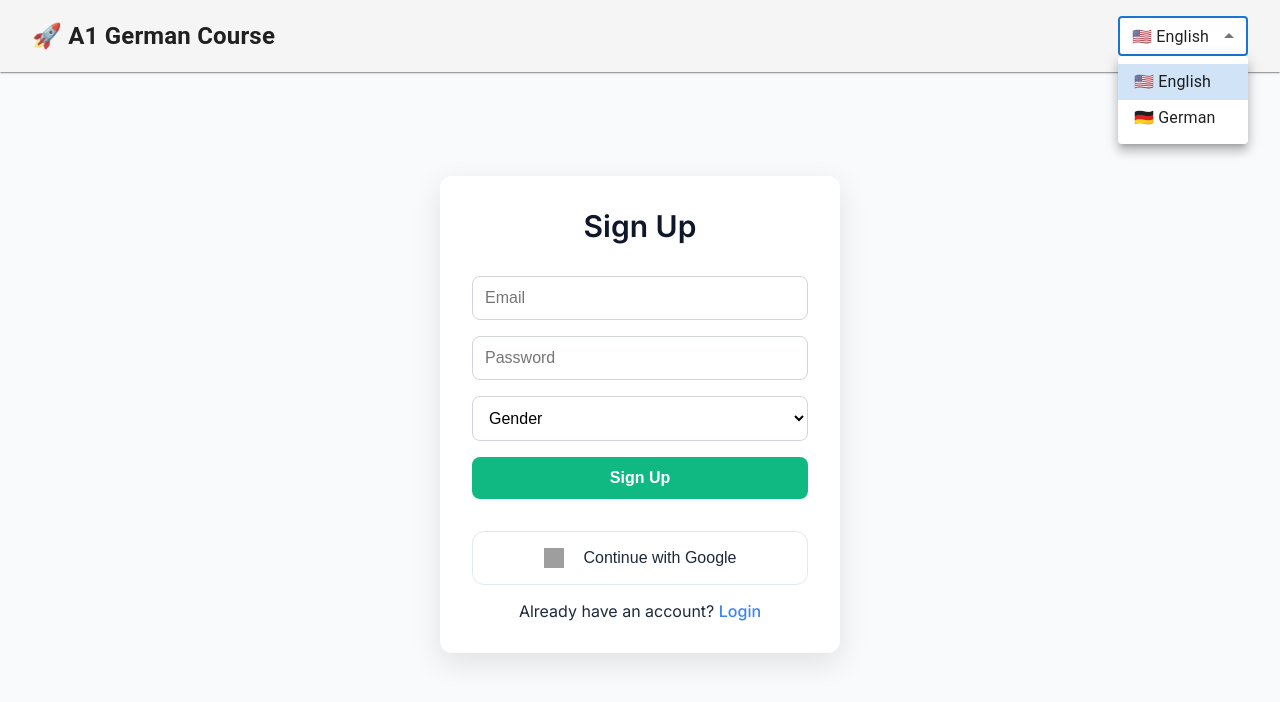
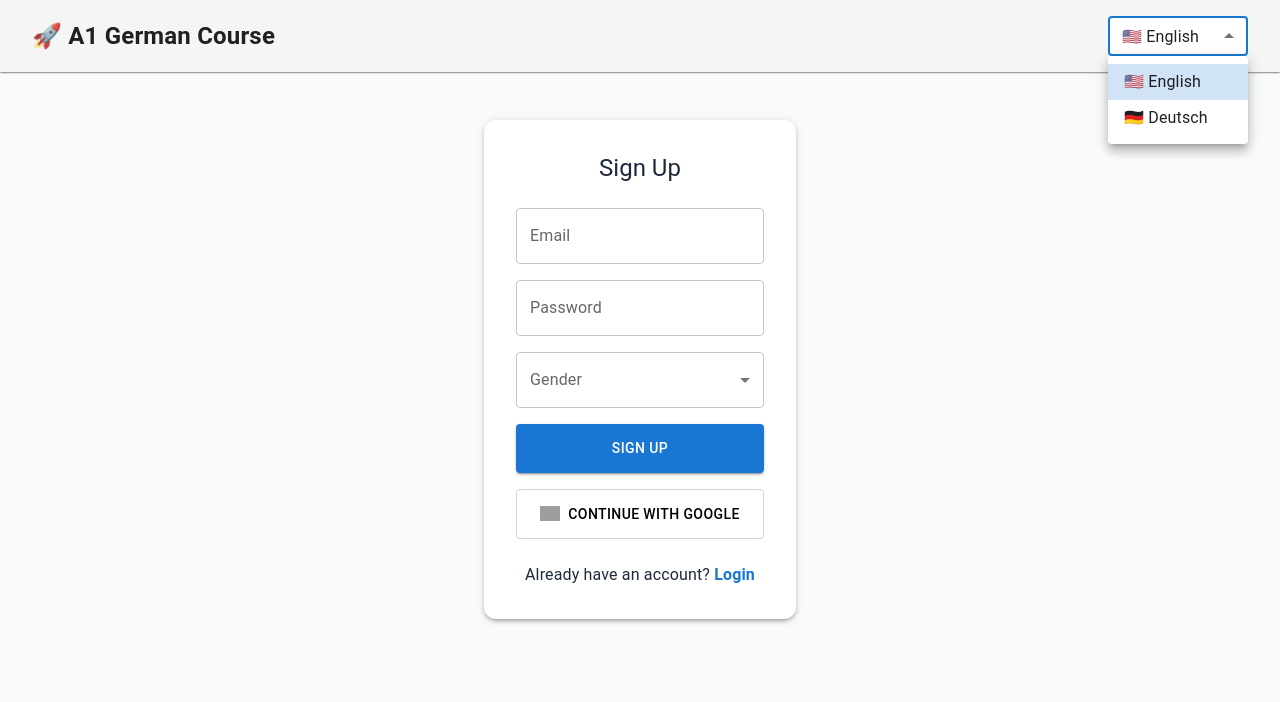
Before and after one commit to ANANT0908/minimal-viable-product-, a Next.js app in the folder a1-german-mvp/: page /signup in a window 1280 px wide. Both pictures are taken after a click on the element "🇺🇸 English". Shown: the top 702 px of the page. Built offline with nearby package versions, Linux system fonts and the light colour scheme; no server answers; grey boxes are pictures that could not be loaded.

Commit message:
improving styling

```diff
--- a/a1-german-mvp/components/Header.tsx
+++ b/a1-german-mvp/components/Header.tsx
@@ -1,12 +1,16 @@
 'use client';
-import React, { useEffect, useState, ReactNode } from 'react';
+
+import React, { useEffect, useState, useCallback, ReactNode } from 'react';
 import { useRouter } from 'next/router';
-import AppBar from '@mui/material/AppBar';
-import Toolbar from '@mui/material/Toolbar';
-import Typography from '@mui/material/Typography';
-import Box from '@mui/material/Box';
-import Select from '@mui/material/Select';
-import MenuItem from '@mui/material/MenuItem';
+import {
+  AppBar,
+  Toolbar,
+  Typography,
+  Box,
+  Select,
+  MenuItem,
+  SelectChangeEvent,
+} from '@mui/material';
 import { useTranslation } from 'react-i18next';
 import i18next from 'i18next';
 import LogoutButton from './LogoutButton';
@@ -17,11 +21,16 @@ interface HeaderProps {
   children: ReactNode;
 }
 
+const LANGUAGE_OPTIONS = [
+  { code: 'en', label: '🇺🇸 English' },
+  { code: 'de', label: '🇩🇪 Deutsch' },
+];
+
 const Header: React.FC<HeaderProps> = ({ children }) => {
   const { i18n, t } = useTranslation();
   const router = useRouter();
+  const [userEmail, setUserEmail] = useState<string | null>(null);
   const isDashboard = router.pathname === '/dashboard';
-  const [userEmail, setUserEmail] = useState<string | null>(null);
 
   useEffect(() => {
     const unsubscribe = auth.onAuthStateChanged((user) => {
@@ -30,14 +39,17 @@ const Header: React.FC<HeaderProps> = ({ children }) => {
     return () => unsubscribe();
   }, []);
 
-  const changeLanguage = async (lng: string) => {
-    try {
-      await i18next.changeLanguage(lng);
-      router.replace(router.pathname, router.asPath, { locale: lng });
-    } catch (err) {
-      toast.error(t('error.language_switch') || 'Language change failed.');
-    }
-  };
+  const changeLanguage = useCallback(
+    async (lng: string) => {
+      try {
+        await i18next.changeLanguage(lng);
+        router.replace(router.pathname, router.asPath, { locale: lng });
+      } catch {
+        toast.error(t('error.language_switch') || 'Failed to change language.');
+      }
+    },
+    [router, t]
+  );
 
   return (
     <Box
@@ -55,9 +67,9 @@ const Header: React.FC<HeaderProps> = ({ children }) => {
             flexDirection: { xs: 'column', sm: 'row' },
             alignItems: { xs: 'flex-start', sm: 'center' },
             justifyContent: 'space-between',
-            gap: { xs: 1, sm: 0 },
             px: { xs: 2, sm: 3, md: 4 },
             py: { xs: 1, sm: 2 },
+            gap: { xs: 1, sm: 0 },
           }}
         >
           <Typography
@@ -82,17 +94,20 @@ const Header: React.FC<HeaderProps> = ({ children }) => {
           >
             <Select
               value={i18n.language}
-              onChange={(e) => changeLanguage(e.target.value)}
+              onChange={(e: SelectChangeEvent) => changeLanguage(e.target.value)}
               variant="outlined"
               size="small"
               sx={{
-                minWidth: { xs: '100%', sm: 130 },
+                minWidth: { xs: '100%', sm: 140 },
                 bgcolor: '#fff',
                 borderRadius: 1,
               }}
             >
-              <MenuItem value="en">🇺🇸 {t('common.english')}</MenuItem>
-              <MenuItem value="de">🇩🇪 {t('common.german')}</MenuItem>
+              {LANGUAGE_OPTIONS.map((lang) => (
+                <MenuItem key={lang.code} value={lang.code}>
+                  {lang.label}
+                </MenuItem>
+              ))}
             </Select>
 
             {userEmail && (
@@ -112,21 +127,7 @@ const Header: React.FC<HeaderProps> = ({ children }) => {
           </Box>
         </Toolbar>
       </AppBar>
-
-      <Box
-        component="main"
-        sx={{
-          flex: 1,
-          display: 'flex',
-          justifyContent: 'center',
-          alignItems: 'flex-start',
-          px: { xs: 2, sm: 4, md: 6 },
-          pt: { xs: 2, sm: 3 },
-          overflowY: 'auto',
-        }}
-      >
         {children}
-      </Box>
     </Box>
   );
 };
--- a/a1-german-mvp/components/LogoutButton.tsx
+++ b/a1-german-mvp/components/LogoutButton.tsx
@@ -1,45 +1,47 @@
-import React from 'react';
+'use client';
+
+import React, { useCallback } from 'react';
 import { signOut } from 'firebase/auth';
 import { auth } from '@/lib/firebase';
 import { useRouter } from 'next/router';
 import { useTranslation } from 'react-i18next';
+import { Button } from '@mui/material';
+import toast from 'react-hot-toast';
 
 const LogoutButton: React.FC = () => {
   const router = useRouter();
   const { t } = useTranslation('common');
 
-  const handleLogout = async () => {
+  const handleLogout = useCallback(async () => {
     try {
       await signOut(auth);
       router.push('/');
     } catch (error: any) {
-      alert(t('logout_failed') + ': ' + error.message);
+      toast.error(`${t('logout_failed')}: ${error?.message || 'Unknown error'}`);
     }
-  };
+  }, [router, t]);
 
   return (
-    <button
+    <Button
       onClick={handleLogout}
-      style={{
-        background: 'linear-gradient(135deg, #f44336, #d32f2f)',
-        color: '#fff',
-        border: 'none',
+      variant="contained"
+      color="error"
+      sx={{
         borderRadius: '0.5rem',
-        cursor: 'pointer',
-        fontSize: '1rem',
+        textTransform: 'none',
         fontWeight: 500,
-        boxShadow: '0 4px 12px rgba(244, 67, 54, 0.2)',
-        transition: 'all 0.3s ease',
+        boxShadow: 2,
+        px: 2.5,
+        py: 1,
+        fontSize: '0.95rem',
+        '&:hover': {
+          backgroundColor: '#c62828',
+        },
       }}
-      onMouseOver={(e) => {
-        (e.currentTarget.style.background = '#c62828');
-      }}
-      onMouseOut={(e) => {
-        (e.currentTarget.style.background = 'linear-gradient(135deg, #f44336, #d32f2f)');
-      }}
+      aria-label={t('logout')}
     >
       {t('logout')}
-    </button>
+    </Button>
   );
 };
 
--- a/a1-german-mvp/pages/signup.tsx
+++ b/a1-german-mvp/pages/signup.tsx
@@ -9,6 +9,18 @@ import { auth, db, googleProvider } from '@/lib/firebase';
 import { useTranslation } from 'react-i18next';
 import Link from 'next/link';
 import toast from 'react-hot-toast';
+
+import {
+  Box,
+  TextField,
+  Select,
+  MenuItem,
+  Button,
+  Typography,
+  Stack,
+  InputLabel,
+  FormControl,
+} from '@mui/material';
 
 export default function Signup() {
   const [email, setEmail] = useState('');
@@ -81,36 +93,77 @@ export default function Signup() {
   };
 
   return (
-    <div style={containerStyle}>
-      <h2>{t('auth.signup.title')}</h2>
+    <Box
+      sx={{
+        maxWidth: 400,
+        mx: 'auto',
+        mt: 6,
+        p: 4,
+        backgroundColor: 'background.paper',
+        borderRadius: 3,
+        boxShadow: 3,
+        textAlign: 'center',
+      }}
+    >
+      <Typography variant="h5" mb={3}>
+        {t('auth.signup.title')}
+      </Typography>
 
-      <input
+      <Stack spacing={2}>
+        <TextField
           type="email"
-        placeholder={t('common.email')}
+          label={t('common.email')}
           value={email}
           onChange={(e) => setEmail(e.target.value)}
-        style={inputStyle}
+          fullWidth
         />
 
-      <input
+        <TextField
           type="password"
-        placeholder={t('common.password')}
+          label={t('common.password')}
           value={pass}
           onChange={(e) => setPass(e.target.value)}
-        style={inputStyle}
+          fullWidth
         />
 
-      <select value={gen} onChange={(e) => setGen(e.target.value)} style={inputStyle}>
-        <option value="">{t('common.gender')}</option>
-        <option value="female">{t('common.female')}</option>
-        <option value="male">{t('common.male')}</option>
-      </select>
+        <FormControl fullWidth>
+          <InputLabel>{t('common.gender')}</InputLabel>
+          <Select
+            value={gen}
+            onChange={(e) => setGen(e.target.value)}
+            label={t('common.gender')}
+          >
+            <MenuItem value="">{t('common.gender')}</MenuItem>
+            <MenuItem value="female">{t('common.female')}</MenuItem>
+            <MenuItem value="male">{t('common.male')}</MenuItem>
+          </Select>
+        </FormControl>
 
-      <button onClick={handleSignup} style={primaryButtonStyle}>
+        <Button
+          variant="contained"
+          onClick={handleSignup}
+          fullWidth
+          sx={{ py: 1.5 }}
+        >
           {t('auth.signup.title')}
-      </button>
+        </Button>
 
-      <button className="button-google" onClick={handleGoogleSignIn}>
+        <Button
+          onClick={handleGoogleSignIn}
+          fullWidth
+          sx={{
+            py: 1.5,
+            display: 'flex',
+            alignItems: 'center',
+            justifyContent: 'center',
+            border: '1px solid #d1d5db',
+            backgroundColor: '#fff',
+            color: '#000',
+            '&:hover': {
+              backgroundColor: '#f5f5f5',
+            },
+          }}
+        >
           <img
             src="https://www.svgrepo.com/show/475656/google-color.svg"
             alt="Google Icon"
@@ -118,43 +171,17 @@ export default function Signup() {
             style={{ marginRight: 8 }}
           />
           {t('auth.login.google')}
-      </button>
+        </Button>
+      </Stack>
 
-      <p style={{ marginTop: '1rem' }}>
+      <Typography mt={3}>
         {t('auth.signup.already_have_account')}{' '}
-        <Link href={`/${i18n.language}/login`}>{t('auth.login.title')}</Link>
-      </p>
-    </div>
+        <Link href={`/${i18n.language}/login`}>
+          <Typography component="span" color="primary" fontWeight="bold">
+            {t('auth.login.title')}
+          </Typography>
+        </Link>
+      </Typography>
+    </Box>
   );
 }
-
-const containerStyle = {
-  maxWidth: '400px',
-  margin: '5rem auto',
-  padding: '2rem',
-  backgroundColor: '#ffffff',
-  borderRadius: '12px',
-  boxShadow: '0 10px 30px rgba(0, 0, 0, 0.1)',
-  textAlign: 'center' as const,
-};
-
-const inputStyle = {
-  width: '100%',
-  padding: '0.75rem',
-  borderRadius: '8px',
-  border: '1px solid #d1d5db',
-  marginBottom: '1rem',
-  fontSize: '1rem',
-};
-
-const primaryButtonStyle = {
-  width: '100%',
-  padding: '0.75rem',
-  backgroundColor: '#10b981',
-  color: '#fff',
-  border: 'none',
-  borderRadius: '8px',
-  fontSize: '1rem',
-  cursor: 'pointer',
-  marginBottom: '1rem',
-};
```
Also changed, not shown: a1-german-mvp/components/LanguageSwitcher.tsx (+22 -22 lines), a1-german-mvp/pages/dashboard.tsx (+122 -148 lines), a1-german-mvp/pages/login.tsx (+66 -48 lines). Lines whose indentation alone changed are shown as unchanged.
